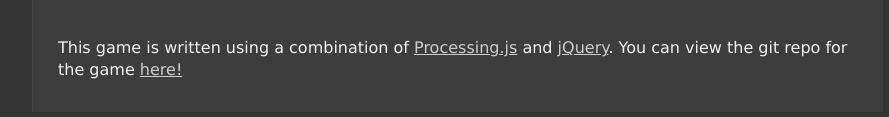
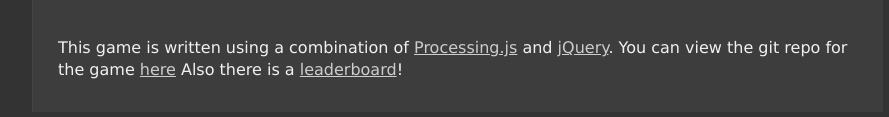
Before and after one commit to Sephirin/polybrancc, a plain HTML site: page index.html in a window 1280 px wide. Shown: the part 979-1096 px from the top of the page, without its empty margins (182-1071 px from the left). Drawn offline with Linux system fonts and the light colour scheme; no server answers; a web font is replaced by a local one.

Commit message:
added leaderboard!

```diff
--- a/index.html
+++ b/index.html
@@ -94,7 +94,7 @@ function getProcessingSketchId () { return 'polybranch'; }
 	    	</div>
 	    	<div id="page">
 				<h1>PolyBranch</h1>
-	    		<p>This game is written using a combination of <a target="_blank" href="http://processingjs.org/">Processing.js</a> and <a target="_blank" href="http://jquery.com/">jQuery</a>. You can view the git repo for the game <a target="_blank" href="https://github.com/3kh0/polybranch">here!</a><br></p>
+	    		<p>This game is written using a combination of <a target="_blank" href="http://processingjs.org/">Processing.js</a> and <a target="_blank" href="http://jquery.com/">jQuery</a>. You can view the git repo for the game <a target="_blank" href="https://github.com/3kh0/polybranch">here</a> Also there is a <a href="https://3kh0.github.io/polybranch/leaderboard">leaderboard</a>!<br></p>
 										   <script async src="https://pagead2.googlesyndication.com/pagead/js/adsbygoogle.js?client=ca-pub-5502194389395403"
      crossorigin="anonymous"></script>
 <ins class="adsbygoogle"
```
